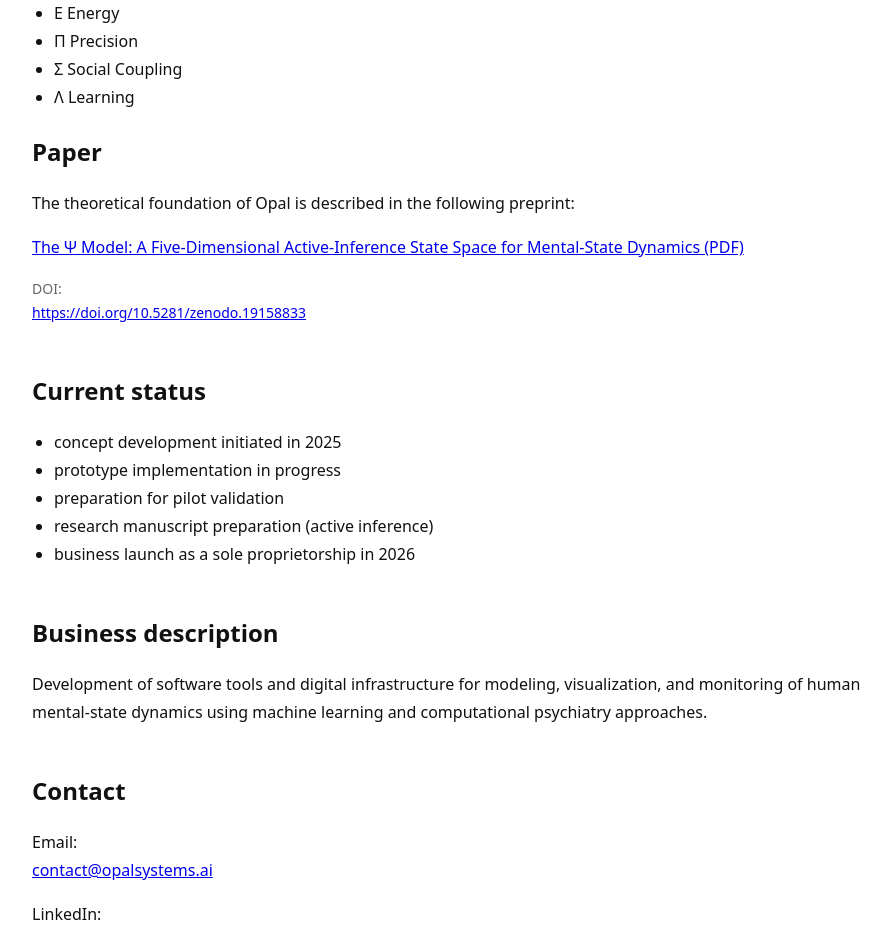
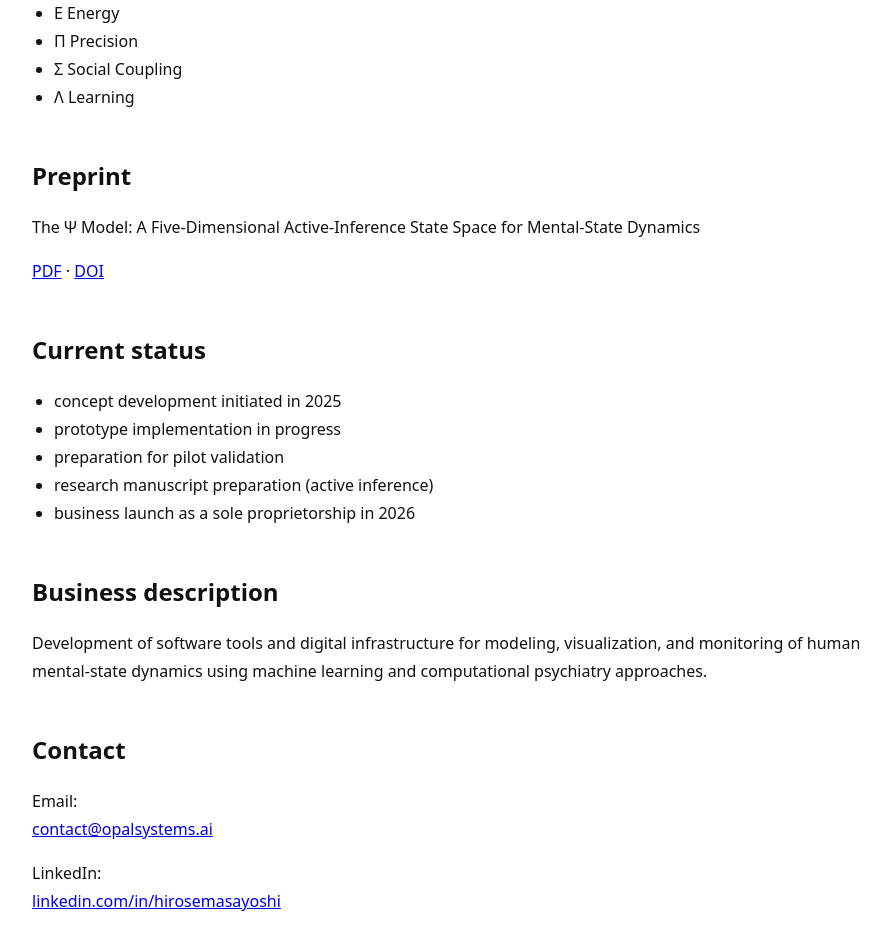
Before and after one commit to mhrs/opalsystems-site, a Next.js app: page / in a window 1280 px wide. Shown: the part 1060-1988 px from the top of the page, without its empty margins (168-1059 px from the left). Built offline with nearby package versions, Linux system fonts and the light colour scheme.

Commit message:
Update page.tsx

```diff
--- a/app/page.tsx
+++ b/app/page.tsx
@@ -107,24 +107,20 @@
 
         <ul style={{ paddingLeft: 22 }}>
           <li>Ω Order</li>
-
           <li>Ε Energy</li>
-
           <li>Π Precision</li>
-
           <li>Σ Social Coupling</li>
-
           <li>Λ Learning</li>
         </ul>
+      </section>
 
       <section style={{ marginBottom: 44 }}>
         <h2 style={{ fontSize: 24, marginBottom: 12 }}>
-    Paper
+          Preprint
         </h2>
 
         <p>
-    The theoretical foundation of Opal is described in the following
-    preprint:
+          The Ψ Model: A Five-Dimensional Active-Inference State Space for Mental-State Dynamics
         </p>
 
         <p>
@@ -133,23 +129,19 @@
             target="_blank"
             rel="noreferrer"
           >
-      The Ψ Model: A Five-Dimensional Active-Inference State Space for Mental-State Dynamics (PDF)
+            PDF
           </a>
-  </p>
 
-  <p style={{ fontSize: 14, color: "#666" }}>
-    DOI:
-    <br />
+          {" · "}
+
           <a
             href="https://doi.org/10.5281/zenodo.19158833"
             target="_blank"
             rel="noreferrer"
           >
-      https://doi.org/10.5281/zenodo.19158833
+            DOI
           </a>
         </p>
-</section>
-
       </section>
 
       <section style={{ marginBottom: 44 }}>
@@ -159,13 +151,9 @@
 
         <ul style={{ paddingLeft: 22 }}>
           <li>concept development initiated in 2025</li>
-
           <li>prototype implementation in progress</li>
-
           <li>preparation for pilot validation</li>
-
           <li>research manuscript preparation (active inference)</li>
-
           <li>business launch as a sole proprietorship in 2026</li>
         </ul>
       </section>
@@ -204,15 +192,6 @@
             linkedin.com/in/hirosemasayoshi
           </a>
         </p>
-
-        {/* optional */}
-        {/*
-        <p>
-          ORCID:
-          <br />
-          https://orcid.org/XXXX-XXXX-XXXX-XXXX
-        </p>
-        */}
       </section>
 
       <footer
```
Lines whose indentation alone changed are shown as unchanged.
